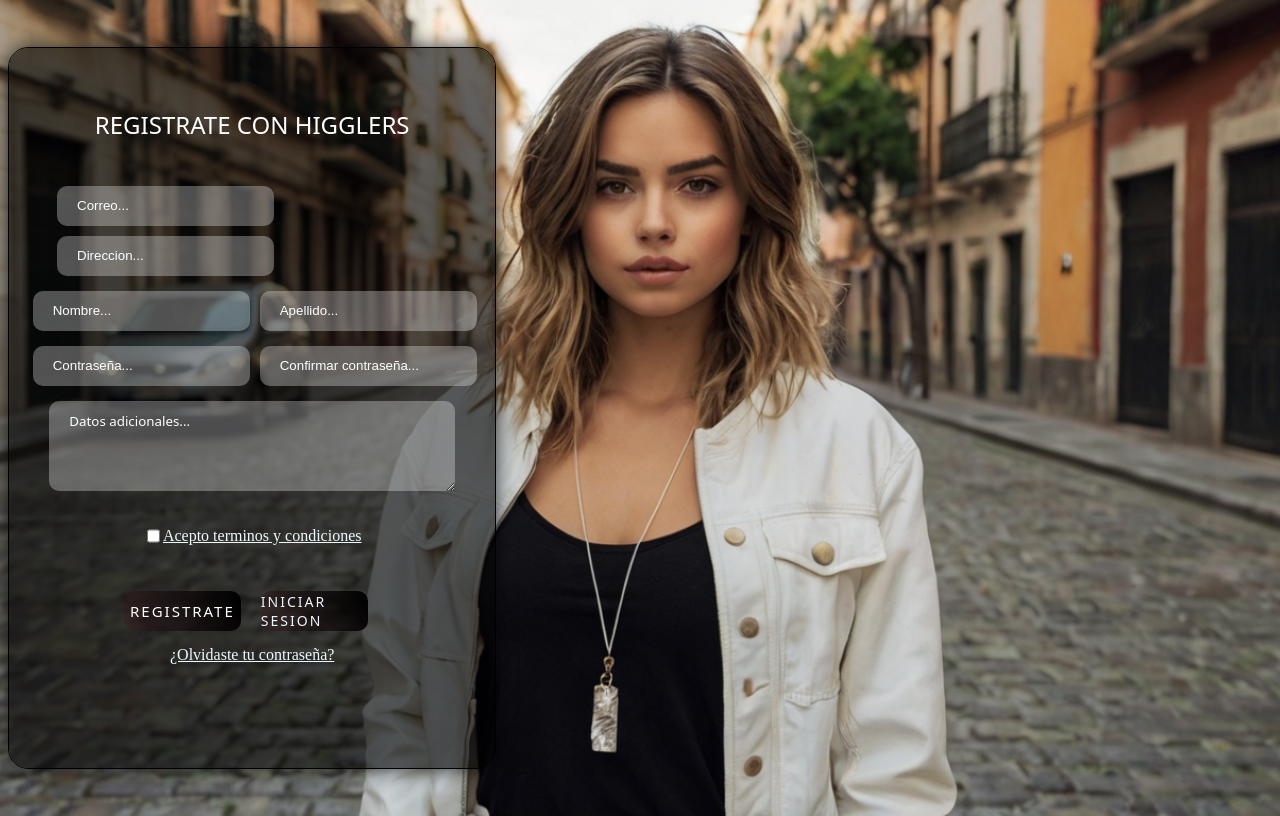
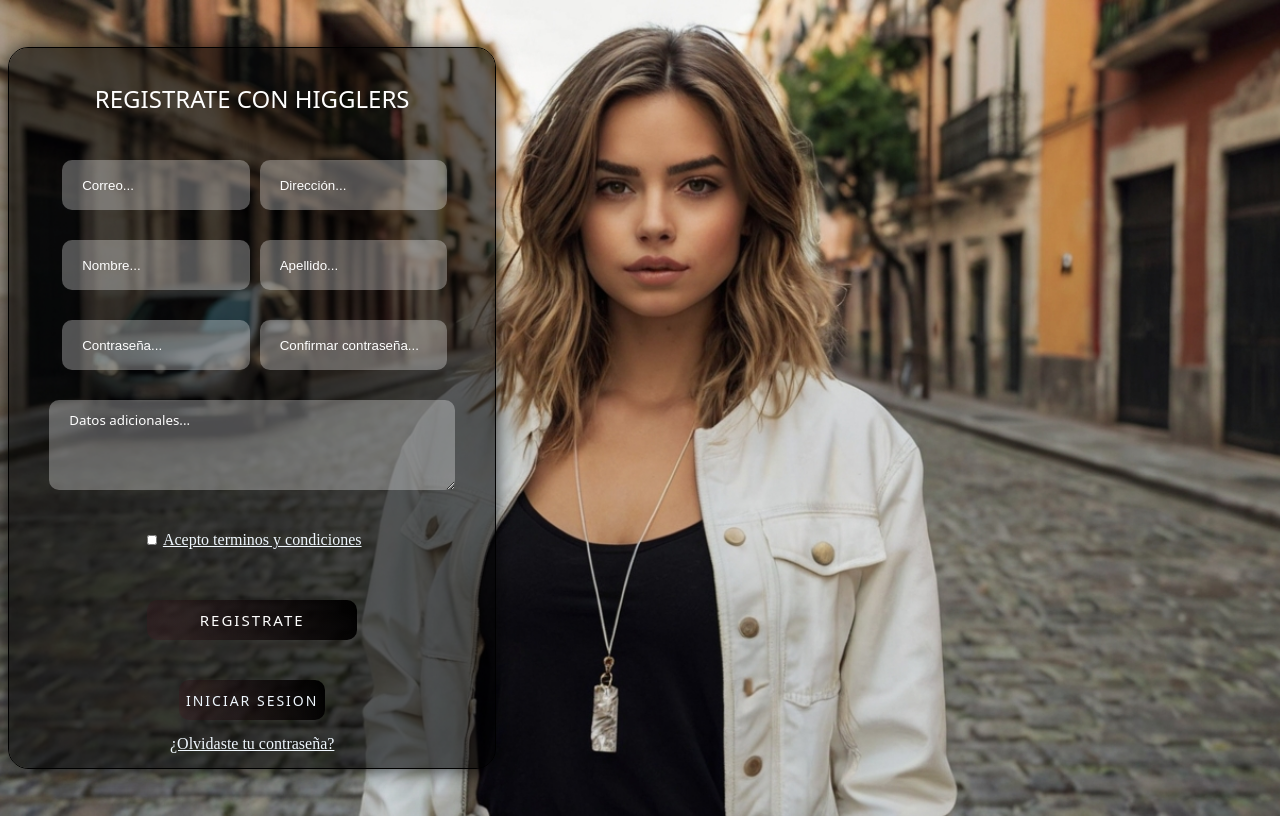
Before and after one commit to AndreyRB1/proyectoAlejo, a plain HTML site: page vista/registro.html in a window 1280 px wide. Drawn offline with Linux system fonts and the light colour scheme.

Commit message:
registro listo en tamaño grande

```diff
--- a/vista/registro.html
+++ b/vista/registro.html
@@ -19,12 +19,12 @@
                 <form action="">
 
                     <h1>REGISTRATE CON HIGGLERS</h1>
-                    <div class="input3">
-                        <label for="correo">
+                    <div class="input1">
+                        <label for="correo"></label>
                         <input type="text" placeholder="Correo..." name="correo" id="correo">
 
-                        <label for="direccion">
-                        <input type="text" placeholder="Direccion..." name="direccion" id="direccion" >
+                        <label for="direccion"></label>
+                        <input type="text" placeholder="Dirección..." name="direccion" id="direccion">
                     </div>
                     <div class="input1">
                         <label for="nombre"></label>
@@ -34,26 +34,31 @@
                         <input type="text" placeholder="Apellido..." name="apellido" id="apellido">
                     </div>
                     <div class="input1">
-                        <label for="" ></label>
+                        <label for=""></label>
                         <input type="password" placeholder="Contraseña..." name="contrasena" id="contrasena">
 
-                        <label for="" ></label>
+                        <label for=""></label>
                         <input type="password" placeholder="Confirmar contraseña..." name="contrasena" id="contrasena">
                     </div>
                     <div class="divdatos">
                         <textarea name="" id="" placeholder="Datos adicionales..." class="input2"></textarea>
                     </div>
                     <div class="container-checkbox">
-                         <input type="checkbox" class="checkbox">
-                         <a href="#" style="color: aliceblue;">Acepto terminos y condiciones</a>
+                        <div>
+                            <input type="checkbox" class="checkbox">
+                        </div>
+                        <div>
+                            <a href="#" style="color: aliceblue;">Acepto terminos y condiciones</a>
+                        </div>
                     </div>
                     <div class="btn">
                         <button type="submit" name="btnregistro" class="btnregistro">REGISTRATE</button>
                         <a href="login.html" class="a2">INICIAR SESION</a>
                     </div>
-                    <a href="clave-perdida.html" style="color: aliceblue; margin-top: 10px; display: flex; justify-content: center;"> ¿Olvidaste tu
+                    <a href="clave-perdida.html"
+                        style="color: aliceblue; margin-top: 10px; display: flex; justify-content: center;"> ¿Olvidaste
+                        tu
                         contraseña?</a>
-
                 </form>
             </section>
 
--- a/vista/styles/registro.css
+++ b/vista/styles/registro.css
@@ -38,6 +38,8 @@
     backdrop-filter: brightness(40%);
     flex-direction: column;
     display: flex;
+    align-items: center;
+    justify-content: center;
     gap: 5px;
 
 }
@@ -67,7 +69,8 @@
 
 input, .input2{
     background: rgba(255, 255, 255, 0.3);
-    height: 40px;
+    height: 50px;
+    width: 50%;
     line-height: 40px;
     border-radius: 10px;
     padding: 0px 20px;
@@ -79,9 +82,11 @@
 .input1{
     display: flex;
     flex-direction: row;
+    width: 96%;
     gap: 5px;
     align-items: center;
     justify-content: center;
+    margin-bottom: 15px;
 }
 
 .input2{
@@ -106,6 +111,7 @@
 
 .checkbox{
     margin-top: 10px;
+
 }
 
 
@@ -128,7 +134,7 @@
 }
 
 .a2{
-    width: 100%;
+    width: 60%;
     font-size: 14px;
 
 }
@@ -160,10 +166,9 @@
     display: flex;
     align-items: center;
     justify-content: center;
-    flex-direction: row;
+    flex-direction: column;
     gap: 20px;
     width: 60%;
-    margin-left: 75px;
 }
 
 .btnregistro{
```
